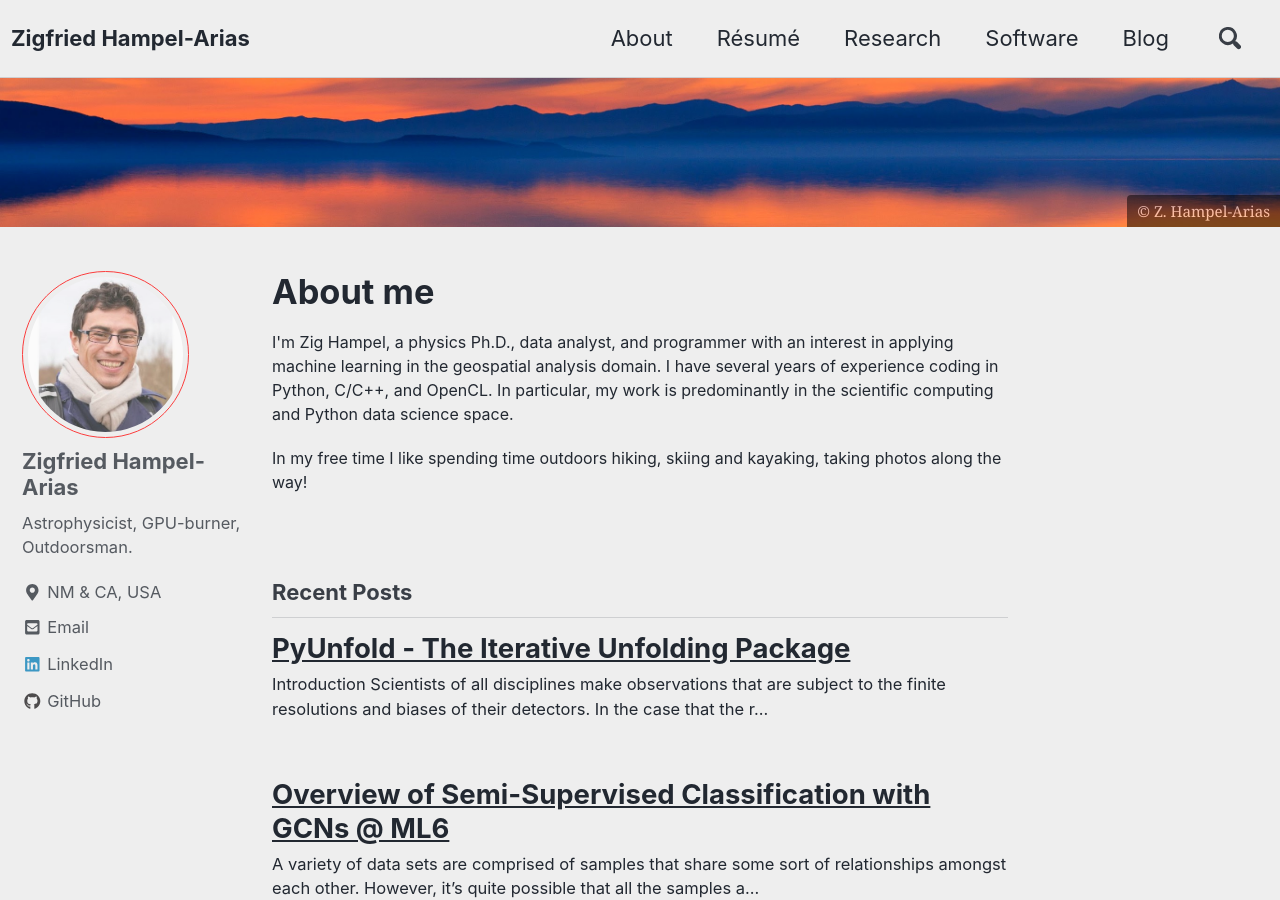
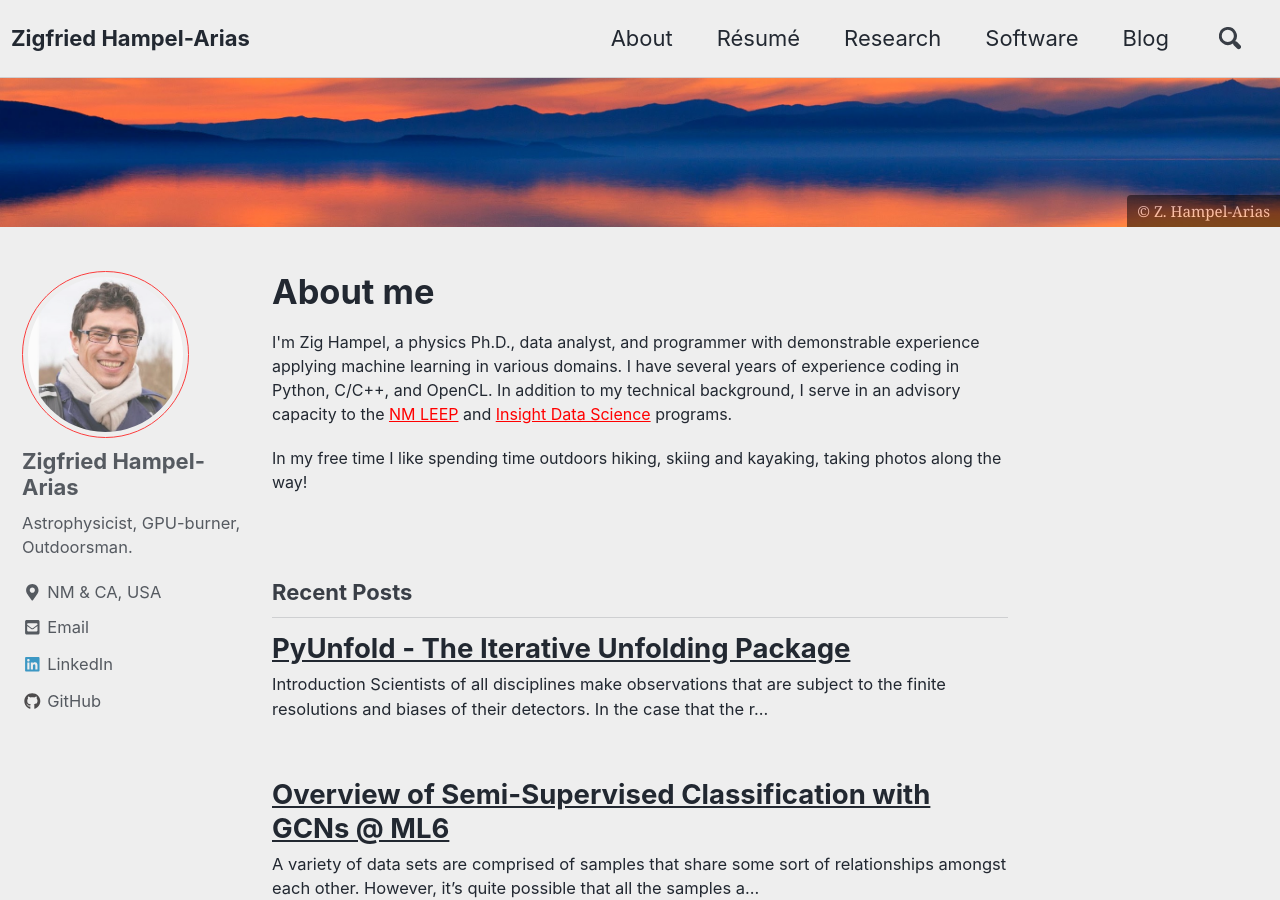
Before and after one commit to zhampel/zhampel.github.io, a Jekyll site: the page built from index.html, in a window 1280 px wide and 900 px high. Built offline with Jekyll 4.4.1, drawn with Linux system fonts in a browser that asks for light colours; nearby versions of some CDN libraries; the list of posts is cut into pages by our own code.

Commit message:
Updates home page personal headline

```diff
--- a/_layouts/home.html
+++ b/_layouts/home.html
@@ -6,10 +6,12 @@ layout: archive
 <section class="page__content" itemprop="text">
 <!-- <section class="page__content" itemprop="text" style="font-size:$type-size-6"> -->
     <p>
-        I'm Zig Hampel, a physics Ph.D., data analyst, and programmer with an interest in applying machine learning
-        in the geospatial analysis domain.
+        I'm Zig Hampel, a physics Ph.D., data analyst, and programmer with demonstrable experience
+        applying machine learning in various domains.
         I have several years of experience coding in Python, C/C++, and OpenCL.
-        In particular, my work is predominantly in the scientific computing and Python data science space.
+        In addition to my technical background, I serve in an advisory capacity to the
+        <a href="https://www.nmleep.com/slc">NM LEEP</a> and
+        <a href="https://insightfellows.com/data-science">Insight Data Science</a> programs.
 
     </p>
     <p>
```
